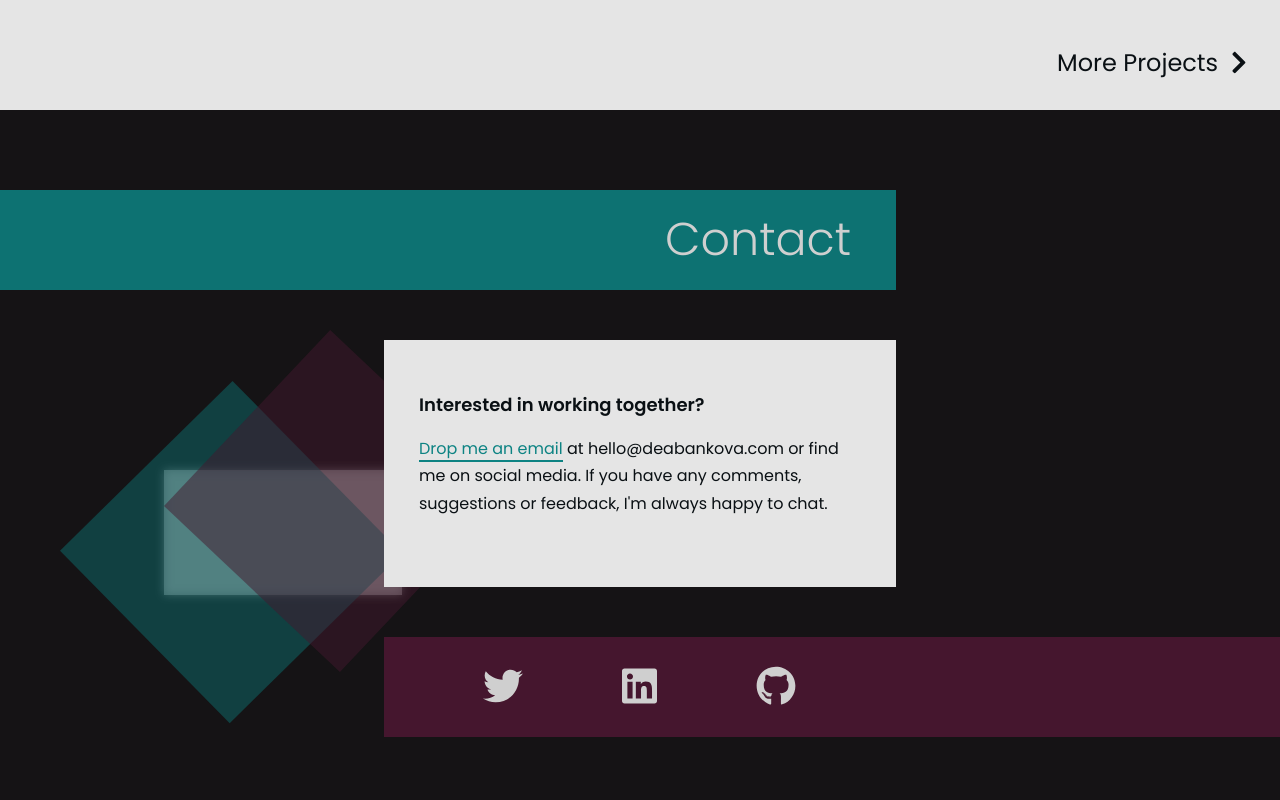
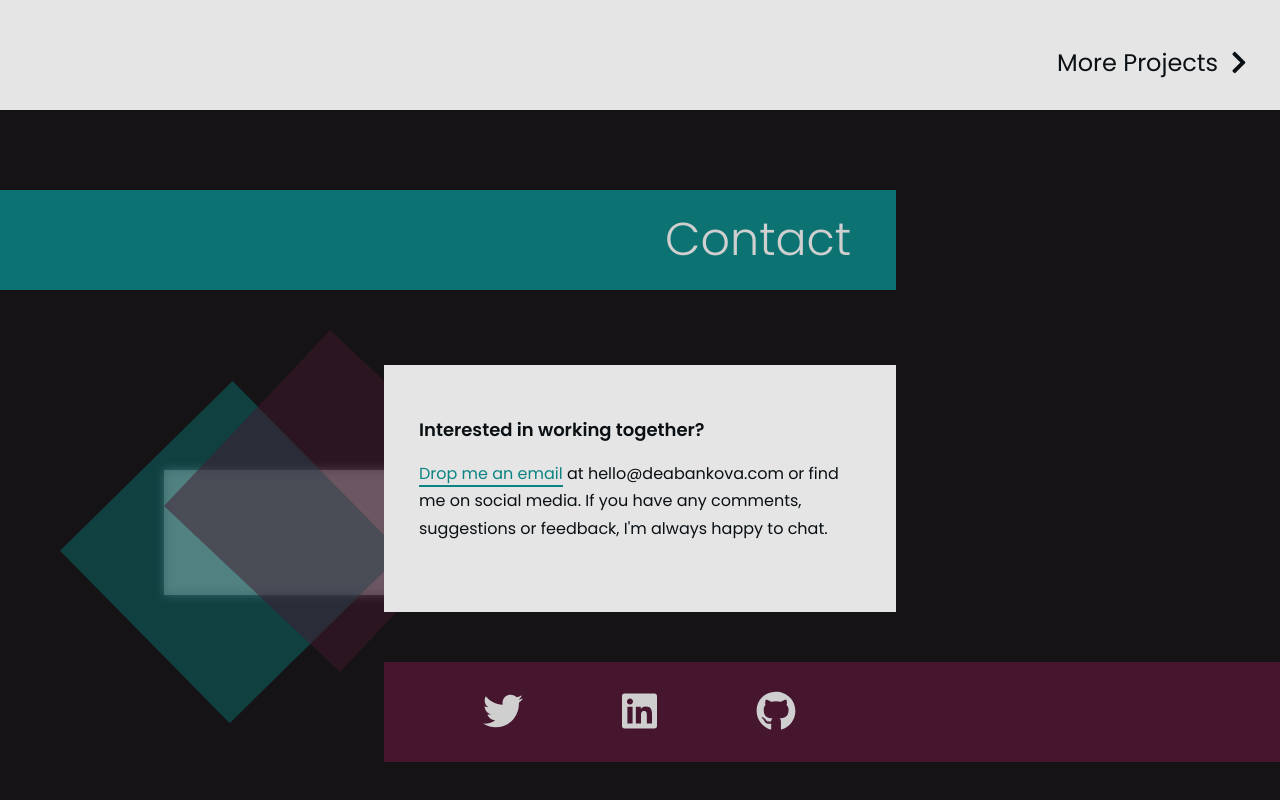
Before and after one commit to deaxmachina/personal-website, a React (Create React App) app: page / in a window 1280 px wide. Shown: the part 1819-2619 px from the top of the page. Before the commit the page ends 2556 px from the top, so only its background shows below. Built offline with nearby package versions, Linux system fonts and the light colour scheme; a web font is replaced by a local one.

Commit message:
small changes to contact

```diff
--- a/src/Components/ContactPage/Contact.css
+++ b/src/Components/ContactPage/Contact.css
@@ -1,20 +1,21 @@
-@import url(https://fonts.googleapis.com/css?family=Montserrat:400,700);
-
 #contact-page {
   max-width: var(--maxWidthSections);
   margin: auto;
   position: relative;
   margin-top: 80px;
+  margin-bottom: 80px;
 }
 
 
+/*************************************************/
 /*************** Contact Text ********************/
+/*************************************************/
 #contact__contact-container {
   height: 100px;
   width: 70%;
   background-color: var(--blueColour);
-  -webkit-filter: url(#static-noise);
-  filter: url(#static-noise);
+  -webkit-filter: url(#static-noise-contact);
+  filter: url(#static-noise-contact);
   position: relative;
 }
 #contact__contact-text {
@@ -25,14 +26,17 @@
   top: 15%;
 }
 
-/*************** Social Text ********************/
+
+/************************************************/
+/******************* Social *********************/
+/************************************************/
 #contact__social-container {
   height: 100px;
   width: 70%;
   margin-left: 30%;
   background-color: var(--purpleColour);
-  -webkit-filter: url(#static-noise);
-  filter: url(#static-noise);
+  -webkit-filter: url(#static-noise-contact);
+  filter: url(#static-noise-contact);
   position: relative;
 }
 #contact__social-container-box {
@@ -42,9 +46,6 @@
   justify-content: space-evenly;
   align-items: center;
 }
-
-
-/*************** Social Icons ********************/
 .contact__social-icon-s {
   font-size: 40px;
   color: var(--lightColour);
@@ -56,7 +57,9 @@
 }
 
 
+/************************************************/
 /************** Contact Box *********************/
+/************************************************/
 #contact__contact-box {
   width: 40%;
   background-color: var(--lightGreyColour);
@@ -78,17 +81,18 @@
   text-decoration: none;
 }
 #contact__contact-email:hover {
-  background-color: rgba(13, 131, 131, 0.3);
+  background-color: rgba(13, 131, 131, 0.4);
 }
 
 
+/************************************************/
 /**************** Decoration *******************/
+/************************************************/
 #contact__decoration-l, #contact__decoration-r {
   position: absolute;
   z-index: -1;
   opacity: 0.8;
 }
-
 #contact__decoration-l {
   top: 140px;
   left: 60px;
@@ -101,6 +105,9 @@
 }
 
 
+/************************************************/
+/****************** Media ***********************/
+/************************************************/
 @media(max-width: 900px) {
   #contact__contact-container {
     width: 80%;
--- a/src/Components/ContactPage/Contact.js
+++ b/src/Components/ContactPage/Contact.js
@@ -1,81 +1,9 @@
 import React from "react";
 import "./Contact.css";
-import { FontAwesomeIcon } from '@fortawesome/react-fontawesome'
-import { faTwitter, faLinkedin,faGithub } from "@fortawesome/free-brands-svg-icons";
-
-
-const ContactTitle = () => {
-  return (
-    <>
-      <div id="contact__contact-container">
-        <div id="contact__contact-text" className="large-text">Contact</div>
-      </div>
-    </>
-  )
-}
-
-const ContactBox = () => {
-  return (
-    <>
-      <div id="contact__contact-box">
-        <div id="contact__contact-content">
-          <div id="contact__text-title" className="body-text-large">Interested in working together?</div>
-          <div className="body-text-normal">
-            <a href="mailto:toomi.maya@gmail.com" id="contact__contact-email">Drop me an email</a> at
-            hello@deabankova.com or find me on social media. If you have any comments, suggestions or feedback,
-            I'm always happy to chat.
-          </div>
-        </div>
-      </div>
-    </>
-  )
-}
-
-const ContactSocial = () => {
-  return (
-    <>
-      <div id="contact__social-container">
-        <div id="contact__social-container-box">
-          <a href="https://twitter.com/DeaBankova" target="_blank">
-            <FontAwesomeIcon icon={faTwitter} className="contact__social-icon-s" id="contact__social-twitter-s" />
-          </a>
-          <a href="https://www.linkedin.com/in/dbankova/" target="_blank">
-            <FontAwesomeIcon icon={faLinkedin} className="contact__social-icon-s" id="contact__social-linkedin-s" />
-          </a>
-         <a href="https://github.com/deaxmachina" target="_blank">
-          <FontAwesomeIcon icon={faGithub} className="contact__social-icon-s" id="contact__social-github-s" />
-         </a>
-        </div>
-      </div>
-    </>
-  )
-}
-
-const ContactDecoration = ({ id }) => {
-  const blueColour = "#0D8383"
-  const purpleColour =  "#4E1B34"
-  const lightColour = "#ebebeb"
-  const opacity = 0.5;
-
-  return (
-    <>
-    <svg width="447" height="394" id={id}>
-      <filter id="glow-contact">
-        <feGaussianBlur stdDeviation="5.0" result='colouredBlur'/>
-        <feMerge>
-          <feMergeNode in='colouredBlur' />
-          <feMergeNode in='SourceGraphic' />
-        </feMerge>
-      </filter>
-
-      <rect x="104" y="140" width="238" height="125" fill={lightColour} filter="url(#glow-contact)" fill-opacity={opacity} />
-      <rect x="172.547" y="51" width="242" height="242" transform="rotate(45.48 172.547 51)" fill={blueColour} fill-opacity={opacity}/>
-      <rect x="270.2" width="242" height="242" transform="rotate(43.3754 270.2 0)" fill={purpleColour} fill-opacity={opacity}/>
-    </svg>
-    </>
-  )
-};
-
+import ContactTitle from "./ContactTitle";
+import ContactBox from "./ContactBox";
+import ContactSocial from "./ContactSocial";
+import ContactDecoration from "./ContactDecoration";
 
 
 const Contact = () => {
--- /dev/null
+++ b/src/Components/ContactPage/ContactBox.js
@@ -0,0 +1,21 @@
+import React from "react";
+
+
+const ContactBox = () => {
+  return (
+    <>
+      <div id="contact__contact-box">
+        <div id="contact__contact-content">
+          <div id="contact__text-title" className="body-text-large">Interested in working together?</div>
+          <div className="body-text-normal">
+            <a href="mailto:toomi.maya@gmail.com" id="contact__contact-email">Drop me an email</a> at
+            hello@deabankova.com or find me on social media. If you have any comments, suggestions or feedback,
+            I'm always happy to chat.
+          </div>
+        </div>
+      </div>
+    </>
+  )
+};
+
+export default ContactBox;
--- /dev/null
+++ b/src/Components/ContactPage/ContactDecoration.js
@@ -0,0 +1,29 @@
+import React from "react";
+
+
+const ContactDecoration = ({ id }) => {
+  const blueColour = "#0D8383"
+  const purpleColour =  "#4E1B34"
+  const lightColour = "#ebebeb"
+  const opacity = 0.5;
+
+  return (
+    <>
+    <svg width="447" height="394" id={id}>
+      <filter id="glow-contact">
+        <feGaussianBlur stdDeviation="5.0" result='colouredBlur'/>
+        <feMerge>
+          <feMergeNode in='colouredBlur' />
+          <feMergeNode in='SourceGraphic' />
+        </feMerge>
+      </filter>
+
+      <rect x="104" y="140" width="238" height="125" fill={lightColour} filter="url(#glow-contact)" fill-opacity={opacity} />
+      <rect x="172.547" y="51" width="242" height="242" transform="rotate(45.48 172.547 51)" fill={blueColour} fill-opacity={opacity}/>
+      <rect x="270.2" width="242" height="242" transform="rotate(43.3754 270.2 0)" fill={purpleColour} fill-opacity={opacity}/>
+    </svg>
+    </>
+  )
+};
+
+export default ContactDecoration;
--- /dev/null
+++ b/src/Components/ContactPage/ContactSocial.js
@@ -0,0 +1,25 @@
+import React from "react";
+import { FontAwesomeIcon } from '@fortawesome/react-fontawesome'
+import { faTwitter, faLinkedin,faGithub } from "@fortawesome/free-brands-svg-icons";
+
+const ContactSocial = () => {
+  return (
+    <>
+      <div id="contact__social-container">
+        <div id="contact__social-container-box">
+          <a href="https://twitter.com/DeaBankova" target="_blank">
+            <FontAwesomeIcon icon={faTwitter} className="contact__social-icon-s" id="contact__social-twitter-s" />
+          </a>
+          <a href="https://www.linkedin.com/in/dbankova/" target="_blank">
+            <FontAwesomeIcon icon={faLinkedin} className="contact__social-icon-s" id="contact__social-linkedin-s" />
+          </a>
+         <a href="https://github.com/deaxmachina" target="_blank">
+          <FontAwesomeIcon icon={faGithub} className="contact__social-icon-s" id="contact__social-github-s" />
+         </a>
+        </div>
+      </div>
+    </>
+  )
+};
+
+export default ContactSocial;
--- /dev/null
+++ b/src/Components/ContactPage/ContactTitle.js
@@ -0,0 +1,22 @@
+import React from "react";
+
+const ContactTitle = () => {
+  return (
+    <>
+      <div id="contact__contact-container">
+        <div id="contact__contact-text" className="large-text">Contact</div>
+      </div>
+      <svg width='0' height='0'>
+        <defs>
+          <filter id='static-noise-contact'>
+            <feTurbulence type="fractalNoise" baseFrequency='2' result='noisy' numOctaves="10"/>
+            <feComposite operator='in' in='noisy' in2="SourceGraphic" result='monoNoise' />
+            <feBlend in='SourceGraphic' in2='monoNoise' mode='multiply' />
+          </filter>
+        </defs>
+      </svg>
+    </>
+  )
+};
+
+export default ContactTitle;
```
